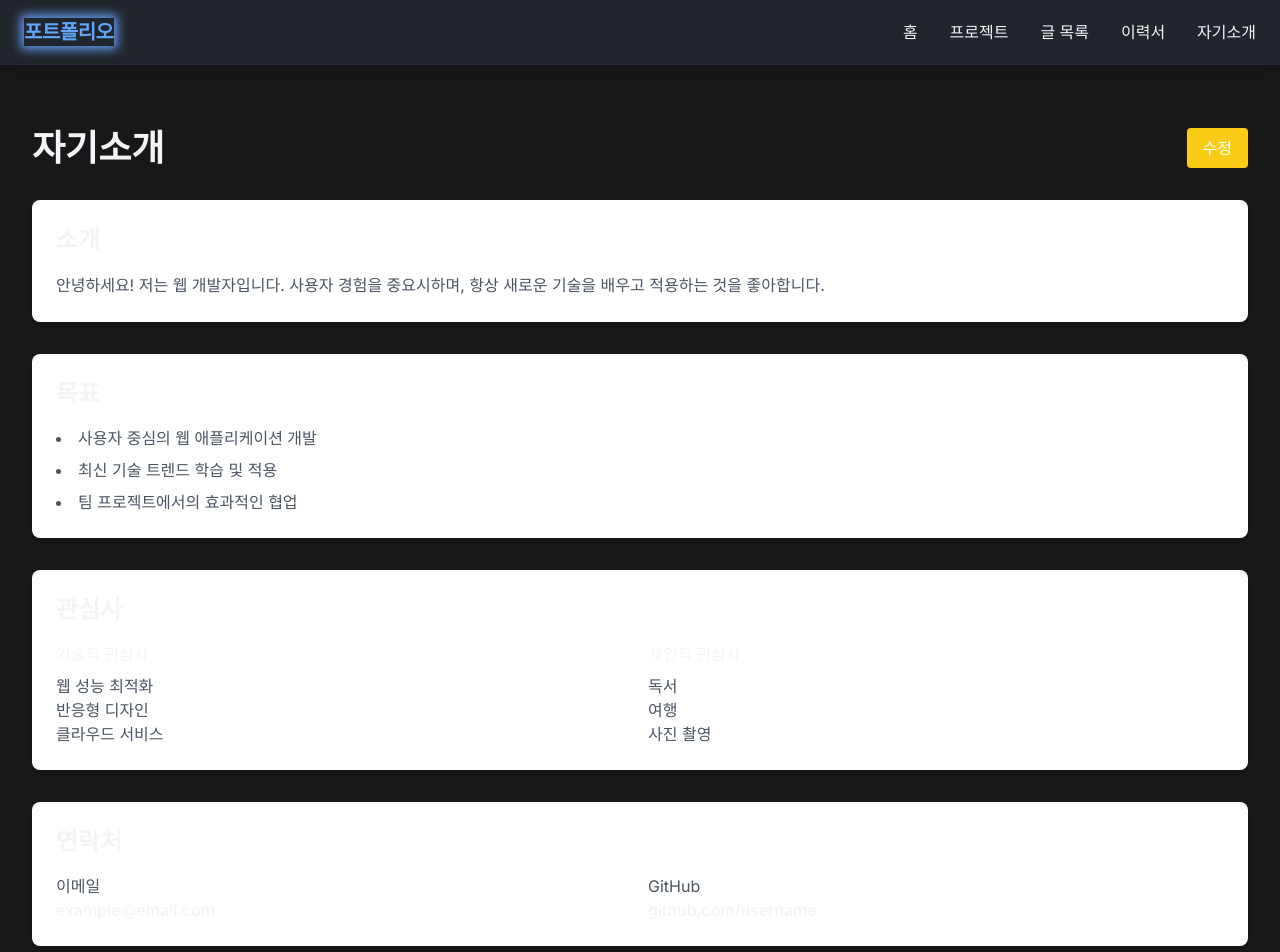
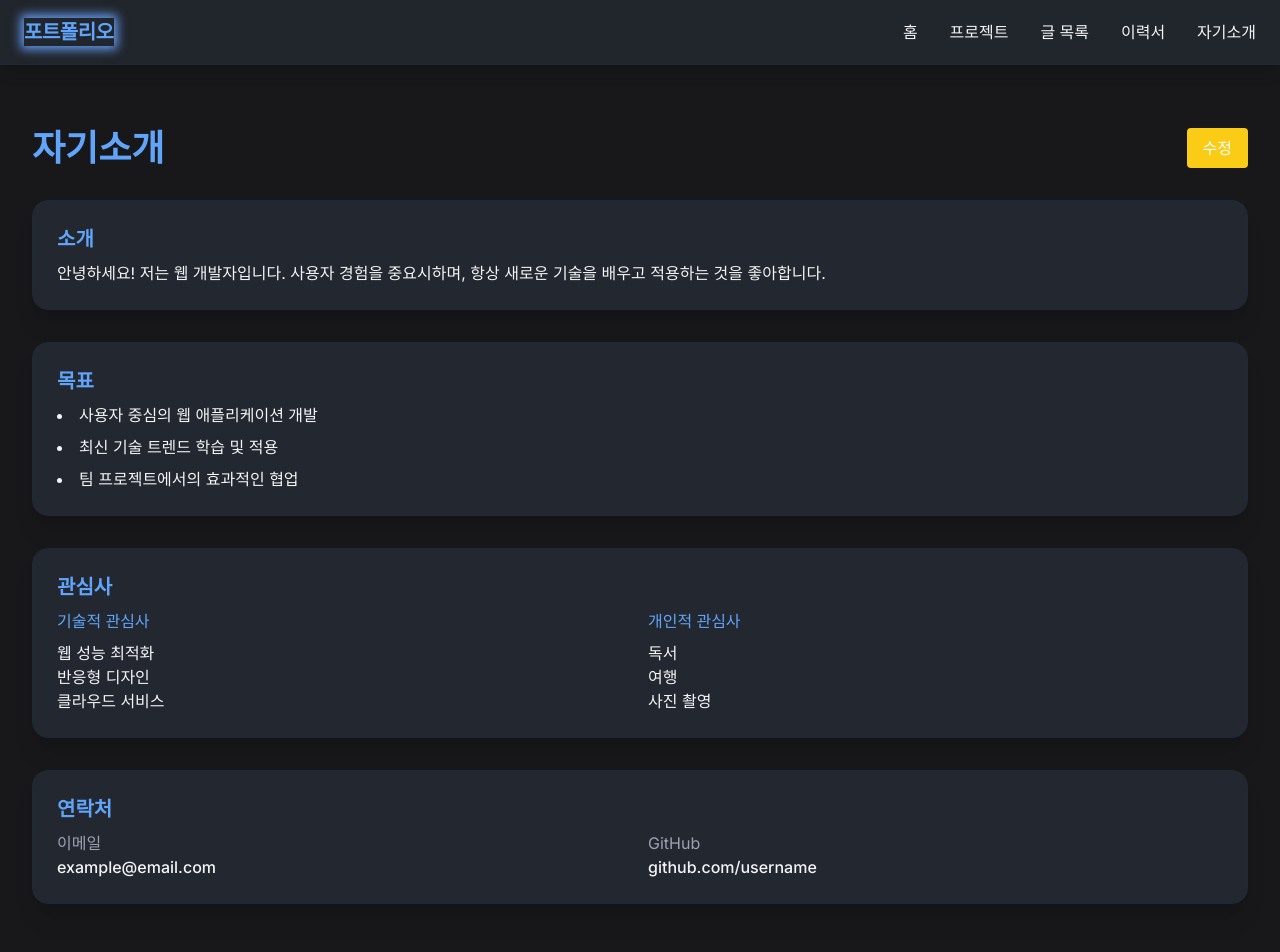
Before and after one commit to BG-traveling/port-folio, a Next.js app: page /about in a window 1280 px wide. Shown: the top 952 px of the page. Built offline with nearby package versions, Linux system fonts and the light colour scheme.

Commit message:
자기소개 카드 다크 클라우드 스타일 통일

```diff
--- a/src/app/about/page.tsx
+++ b/src/app/about/page.tsx
@@ -12,36 +12,36 @@ export default function About() {
   return (
     <div className="container mx-auto px-4 py-8">
       <div className="flex justify-between items-center mb-8">
-        <h1 className="text-4xl font-bold">자기소개</h1>
+        <h1 className="text-4xl font-bold text-neonblue drop-shadow-glow">자기소개</h1>
         <button onClick={() => router.push('/about/edit')} className="bg-yellow-400 text-white px-4 py-2 rounded hover:bg-yellow-500">수정</button>
       </div>
       <section className="mb-8">
-        <div className="bg-white rounded-lg shadow-md p-6">
-          <h2 className="text-2xl font-semibold mb-4">소개</h2>
-          <p className="text-gray-600 leading-relaxed">{about?.intro || '안녕하세요! 저는 웹 개발자입니다. 사용자 경험을 중요시하며, 항상 새로운 기술을 배우고 적용하는 것을 좋아합니다.'}</p>
+        <div className="bg-darkcard rounded-2xl shadow-xl border border-gray-800 p-6">
+          <h2 className="text-xl font-semibold mb-2 text-neonblue">소개</h2>
+          <p className="text-gray-100 whitespace-pre-line break-words">{about?.intro || '안녕하세요! 저는 웹 개발자입니다. 사용자 경험을 중요시하며, 항상 새로운 기술을 배우고 적용하는 것을 좋아합니다.'}</p>
         </div>
       </section>
       <section className="mb-8">
-        <div className="bg-white rounded-lg shadow-md p-6">
-          <h2 className="text-2xl font-semibold mb-4">목표</h2>
-          <ul className="list-disc list-inside text-gray-600 space-y-2">
+        <div className="bg-darkcard rounded-2xl shadow-xl border border-gray-800 p-6">
+          <h2 className="text-xl font-semibold mb-2 text-neonblue">목표</h2>
+          <ul className="list-disc list-inside text-gray-100 space-y-2">
             {(about?.goals || '사용자 중심의 웹 애플리케이션 개발, 최신 기술 트렌드 학습 및 적용, 팀 프로젝트에서의 효과적인 협업').split(',').map((goal: string, i: number) => <li key={i}>{goal.trim()}</li>)}
           </ul>
         </div>
       </section>
       <section className="mb-8">
-        <div className="bg-white rounded-lg shadow-md p-6">
-          <h2 className="text-2xl font-semibold mb-4">관심사</h2>
+        <div className="bg-darkcard rounded-2xl shadow-xl border border-gray-800 p-6">
+          <h2 className="text-xl font-semibold mb-2 text-neonblue">관심사</h2>
           <div className="grid grid-cols-1 md:grid-cols-2 gap-4">
             <div>
-              <h3 className="font-medium mb-2">기술적 관심사</h3>
-              <ul className="text-gray-600">
+              <h3 className="font-medium mb-2 text-neonblue">기술적 관심사</h3>
+              <ul className="text-gray-100">
                 {(about?.techInterests || '웹 성능 최적화, 반응형 디자인, 클라우드 서비스').split(',').map((item: string, i: number) => <li key={i}>{item.trim()}</li>)}
               </ul>
             </div>
             <div>
-              <h3 className="font-medium mb-2">개인적 관심사</h3>
-              <ul className="text-gray-600">
+              <h3 className="font-medium mb-2 text-neonblue">개인적 관심사</h3>
+              <ul className="text-gray-100">
                 {(about?.personalInterests || '독서, 여행, 사진 촬영').split(',').map((item: string, i: number) => <li key={i}>{item.trim()}</li>)}
               </ul>
             </div>
@@ -49,16 +49,16 @@ export default function About() {
         </div>
       </section>
       <section>
-        <div className="bg-white rounded-lg shadow-md p-6">
-          <h2 className="text-2xl font-semibold mb-4">연락처</h2>
+        <div className="bg-darkcard rounded-2xl shadow-xl border border-gray-800 p-6">
+          <h2 className="text-xl font-semibold mb-2 text-neonblue">연락처</h2>
           <div className="grid grid-cols-1 md:grid-cols-2 gap-4">
             <div>
-              <p className="text-gray-600">이메일</p>
-              <p className="font-medium">{about?.email || 'example@email.com'}</p>
+              <p className="text-gray-400">이메일</p>
+              <p className="font-medium text-gray-100">{about?.email || 'example@email.com'}</p>
             </div>
             <div>
-              <p className="text-gray-600">GitHub</p>
-              <p className="font-medium">{about?.github || 'github.com/username'}</p>
+              <p className="text-gray-400">GitHub</p>
+              <p className="font-medium text-gray-100">{about?.github || 'github.com/username'}</p>
             </div>
           </div>
         </div>
```
